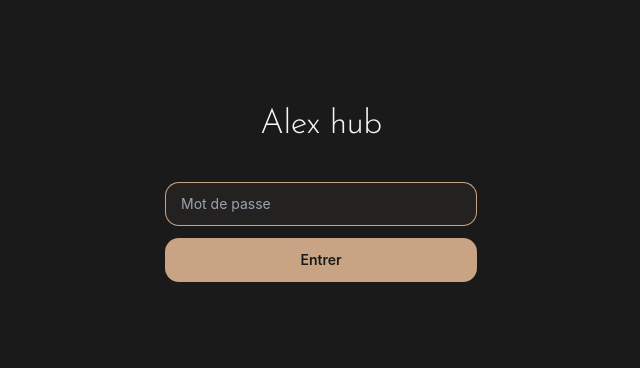
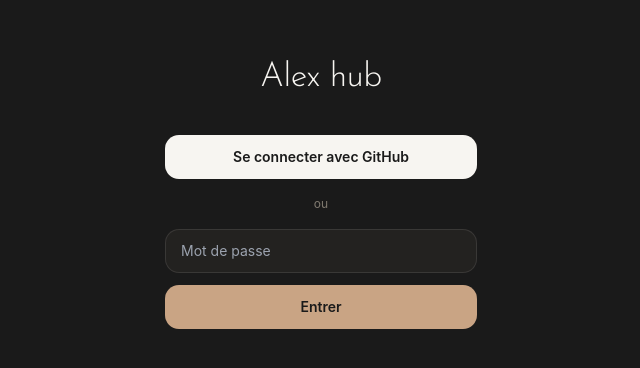
Before and after one commit to AlexandreMoreau2002/alex-hub, a Next.js app: page /login in a window 1280 px wide. Shown: the part 210-578 px from the top of the page, without its empty margins (319-959 px from the left). Built offline with nearby package versions, Linux system fonts and the light colour scheme; a web font is replaced by a local one.

Commit message:
feat: GitHub sign-in button and password fallback on the login page

```diff
--- a/src/app/login/login.module.css
+++ b/src/app/login/login.module.css
@@ -65,3 +65,25 @@
 .submit:disabled {
   opacity: 0.5;
 }
+
+.github {
+  height: 44px;
+  border: 0;
+  border-radius: var(--radius-md);
+  background: var(--fg);
+  color: var(--bg);
+  font-size: 14px;
+  font-weight: 600;
+  transition: transform var(--dur-fast) var(--ease);
+}
+
+.github:hover {
+  transform: translateY(-1px);
+}
+
+.divider {
+  margin: 16px 0;
+  text-align: center;
+  font-size: 12px;
+  color: var(--fg-subtle);
+}
--- a/src/app/login/page.tsx
+++ b/src/app/login/page.tsx
@@ -2,6 +2,7 @@
 
 import { useState, type FormEvent } from 'react'
 import { useRouter } from 'next/navigation'
+import { signIn } from 'next-auth/react'
 import styles from './login.module.css'
 
 export default function LoginPage() {
@@ -15,15 +16,11 @@ export default function LoginPage() {
     setSubmitting(true)
     setError(null)
 
-    const response = await fetch('/api/login', {
-      method: 'POST',
-      headers: { 'Content-Type': 'application/json' },
-      body: JSON.stringify({ password }),
-    })
+    const result = await signIn('credentials', { password, redirect: false })
 
     setSubmitting(false)
 
-    if (!response.ok) {
+    if (!result || result.error) {
       setError('Mot de passe incorrect')
       return
     }
@@ -35,13 +32,16 @@ export default function LoginPage() {
   return (
     <main className={styles.main}>
       <h1 className={styles.title}>Alex hub</h1>
+      <button type="button" onClick={() => signIn('github', { callbackUrl: '/' })} className={styles.github}>
+        Se connecter avec GitHub
+      </button>
+      <div className={styles.divider}>ou</div>
       <form onSubmit={handleSubmit} className={styles.form}>
         <input
           type="password"
           value={password}
           onChange={(event) => setPassword(event.target.value)}
           placeholder="Mot de passe"
-          autoFocus
           className={styles.input}
         />
         {error ? <p className={styles.error}>{error}</p> : null}
```
